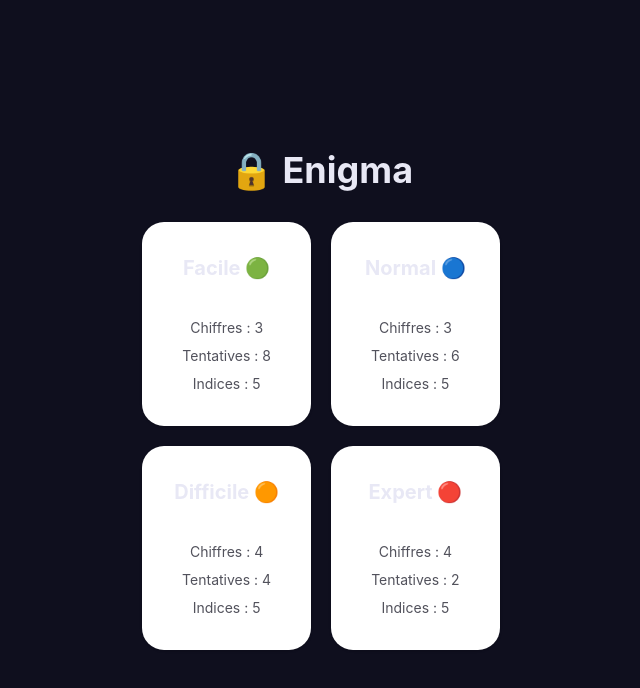
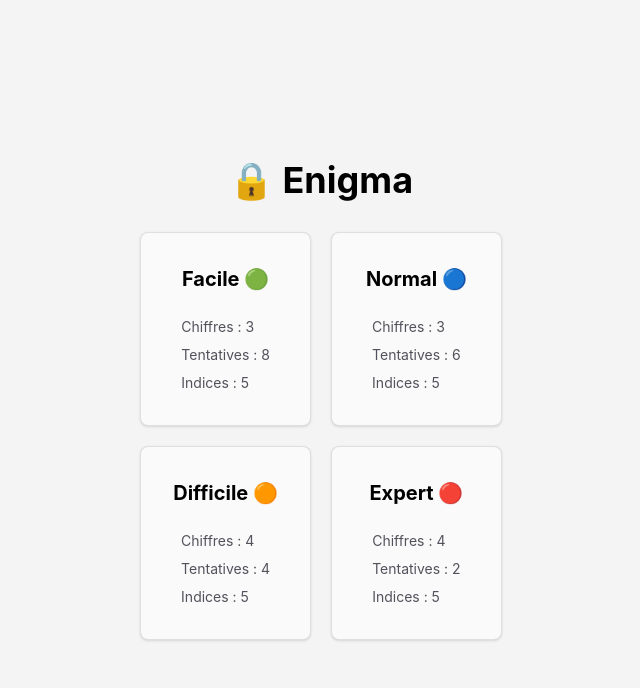
Before and after one commit to NiaikoLucka/Enigma, a React (Vite) app: page / in a window 1280 px wide. Shown: the top 688 px of the page, without its empty margins (319-959 px from the left). Built offline with nearby package versions, Linux system fonts and the light colour scheme.

Commit message:
Fix: add a niveau in game

```diff
--- a/src/App.tsx
+++ b/src/App.tsx
@@ -1,7 +1,7 @@
 import Game from "@/page/Game";
 function App() {
   return (
-    <div className="flex min-h-screen items-center justify-center">
+    <div className="flex min-h-screen items-center justify-center bg-zinc-200/40">
       <Game />
     </div>
   );
--- a/src/components/GameMenu.tsx
+++ b/src/components/GameMenu.tsx
@@ -1,14 +1,37 @@
-import { GAME_CONFIG, Difficulty, type GameConfig } from "@/core";
+import { GAME_CONFIG, Difficulty, type GameSession } from "@/core";
+
+import Card from "./ui/Card";
 
 interface GameMenuProps {
-  onStart: (config: GameConfig) => void;
+  onStart: (session: GameSession) => void;
 }
 
 export default function GameMenu({ onStart }: GameMenuProps) {
   return (
-    <div className="flex items-cente justify-center p-6">
-      <div className="w-full max-w-4xl">
-        <h1 className="text-4xl font-bold text-center mb-8">🔒 Enigma</h1>
+    <div
+      className="
+      flex
+      items-center
+      justify-center
+      p-6
+      "
+    >
+      <div
+        className="
+        w-full
+        max-w-4xl
+        "
+      >
+        <h1
+          className="
+          text-4xl
+          font-bold
+          text-center
+          mb-8
+          "
+        >
+          🔒 Enigma
+        </h1>
 
         <div
           className="
@@ -18,23 +41,31 @@ export default function GameMenu({ onStart }: GameMenuProps) {
           gap-5
           "
         >
-          {Object.entries(GAME_CONFIG).map(([difficulty, config]) => (
-            <button
+          {Object.entries(GAME_CONFIG).map(([difficulty, config]) => {
+            const level = difficulty as Difficulty;
+
+            return (
+              <Card
                 key={difficulty}
 
-              onClick={() => onStart(config)}
+                onClick={() =>
+                  onStart({
+                    difficulty: level,
+
+                    config,
+                  })
+                }
 
                 className="
-                  rounded-3xl
-                  bg-white
+                bg-zinc-50
                 p-8
                 flex
                 flex-col
                 items-center
                 gap-6
-                  shadow
                 cursor-pointer
                 hover:-translate-y-1
+                hover:shadow-lg
                 transition-all
                 "
               >
@@ -42,10 +73,9 @@ export default function GameMenu({ onStart }: GameMenuProps) {
                   className="
                   text-xl
                   font-bold
-                    mb-3
                   "
                 >
-                {getDifficultyLabel(difficulty as Difficulty)}
+                  {getDifficultyLabel(level)}
                 </h2>
 
                 <div
@@ -55,14 +85,15 @@ export default function GameMenu({ onStart }: GameMenuProps) {
                   text-zinc-600
                   "
                 >
-                <p> Chiffres : {config.digits}</p>
+                  <p>Chiffres : {config.digits}</p>
 
                   <p>Tentatives : {config.maxAttempts}</p>
 
                   <p>Indices : {config.minClues}</p>
                 </div>
-            </button>
-          ))}
+              </Card>
+            );
+          })}
         </div>
       </div>
     </div>
--- a/src/components/LockDownEnigme.tsx
+++ b/src/components/LockDownEnigme.tsx
@@ -1,6 +1,6 @@
 import { useEffect, useRef, useState, type KeyboardEvent } from "react";
 
-import type { GameConfig } from "@/core";
+import type { GameSession } from "@/core";
 
 import AnimatedLock from "./Animatedlock";
 import Clues from "./Clues";
@@ -8,14 +8,15 @@ import Clues from "./Clues";
 import { useLockGame } from "../hooks/useLockGame";
 
 interface LockdownEnigmeProps {
-  config: GameConfig;
+  session: GameSession;
   onBack: () => void;
 }
 
 export default function LockdownEnigme({
-  config,
+  session,
   onBack,
 }: LockdownEnigmeProps) {
+  const { config, difficulty } = session;
   const { state, startGame, submitGuess, animation, animationKey } =
     useLockGame();
 
@@ -119,6 +120,14 @@ export default function LockdownEnigme({
           text-center
           "
           >
+            <p
+              className="text-gray-500 "
+            >
+              Niveau :{" "}
+              <span className="font-bold text-blue-600">
+                {getDifficultyLabel(difficulty)}
+              </span>
+            </p>
             <p
               className="
             text-gray-500
@@ -253,4 +262,22 @@ export default function LockdownEnigme({
       </div>
     </div>
   );
+  function getDifficultyLabel(difficulty: GameSession["difficulty"]) {
+    switch (difficulty) {
+      case "easy":
+        return "Facile 🟢";
+
+      case "normal":
+        return "Normal 🔵";
+
+      case "hard":
+        return "Difficile 🟠";
+
+      case "expert":
+        return "Expert 🔴";
+
+      default:
+        return difficulty;
+    }
+  }
 }
--- /dev/null
+++ b/src/components/ui/Card.tsx
@@ -0,0 +1,20 @@
+import { cn } from "@/lib/utils";
+
+interface cardProps {
+  className?: string;
+  children: React.ReactNode;
+  onClick?: () => void;
+}
+
+const Card = ({ children, className, onClick }: cardProps) => {
+  return (
+    <div
+      onClick={onClick}
+      className={cn("border border-zinc-400/30 rounded-lg shadow-sm p-4", className)}
+    >
+      {children}
+    </div>
+  );
+};
+
+export default Card;
--- a/src/core/index.ts
+++ b/src/core/index.ts
@@ -4,3 +4,4 @@ export * from "./models/types";
 export * from "./config/GameConfig"
 export * from "./config/Difficulty"
 export * from "./models/LockAnimation"
+export * from "./models/GameSession"
--- a/src/hooks/useLockGame.ts
+++ b/src/hooks/useLockGame.ts
@@ -23,6 +23,10 @@ export function useLockGame() {
     setState({
       ...engine.getState(),
     });
+
+    setAnimation("idle");
+
+    setAnimationKey((prev) => prev + 1);
   }
 
   function submitGuess(answer: string) {
@@ -36,7 +40,7 @@ export function useLockGame() {
 
     setAnimation(result.animation);
 
-    setAnimationKey(prev => prev + 1);
+    setAnimationKey((prev) => prev + 1);
 
     return result;
   }
@@ -50,6 +54,6 @@ export function useLockGame() {
 
     animation,
 
-    animationKey
+    animationKey,
   };
 }
--- a/src/index.css
+++ b/src/index.css
@@ -1,60 +1 @@
 @import "tailwindcss";
-
-@theme inline {
-  --color-foreground: var(--foreground);
-  --color-background: var(--background);
-  --color-card: var(--card);
-  --color-card-foreground: var(--card-foreground);
-  --color-popover: var(--popover);
-  --color-popover-foreground: var(--popover-foreground);
-  --color-primary: var(--primary);
-  --color-primary-foreground: var(--primary-foreground);
-  --color-secondary: var(--secondary);
-  --color-secondary-foreground: var(--secondary-foreground);
-  --color-muted: var(--muted);
-  --color-muted-foreground: var(--muted-foreground);
-  --color-accent: var(--accent);
-  --color-accent-foreground: var(--accent-foreground);
-  --color-destructive: var(--destructive);
-  --color-border: var(--border);
-  --color-input: var(--input);
-  --color-ring: var(--ring);
-  --radius-sm: calc(var(--radius) * 0.6);
-  --radius-md: calc(var(--radius) * 0.8);
-  --radius-lg: var(--radius);
-  --radius-xl: calc(var(--radius) * 1.4);
-  --radius-2xl: calc(var(--radius) * 1.8);
-  --radius-3xl: calc(var(--radius) * 2.2);
-  --radius-4xl: calc(var(--radius) * 2.6);
-}
-
-:root {
-  --background: #0f0f1e;
-  --foreground: #e8e8f5;
-  --card: #1a1a2e;
-  --card-foreground: #e8e8f5;
-  --popover: #1a1a2e;
-  --popover-foreground: #e8e8f5;
-  --primary: #6366f1;
-  --primary-foreground: #0f0f1e;
-  --secondary: #3b3b5c;
-  --secondary-foreground: #e8e8f5;
-  --muted: #3b3b5c;
-  --muted-foreground: #a0a0b8;
-  --accent: #818cf8;
-  --accent-foreground: #0f0f1e;
-  --destructive: #ef4444;
-  --border: #2a2a3e;
-  --input: #1a1a2e;
-  --ring: #6366f1;
-  --radius: 0.625rem;
-}
-
-@layer base {
-  * {
-    @apply border-border outline-ring/50;
-  }
-  body {
-    @apply bg-background text-foreground;
-  }
-}
--- a/src/page/Game.tsx
+++ b/src/page/Game.tsx
@@ -3,14 +3,28 @@ import { useState } from "react";
 import GameMenu from "@/components/GameMenu";
 import LockdownEnigme from "@/components/LockDownEnigme";
 
-import type { GameConfig } from "@/core";
+import type { GameSession } from "@/core";
 
 export default function Game() {
-  const [config, setConfig] = useState<GameConfig | null>(null);
+  const [session, setSession] = useState<GameSession | null>(null);
 
-  if (!config) {
-    return <GameMenu onStart={setConfig} />;
+  function handleStart(session: GameSession) {
+    setSession(session);
   }
 
-  return <LockdownEnigme config={config} onBack={() => setConfig(null)} />;
+  function handleBack() {
+    setSession(null);
+  }
+
+  if (!session) {
+    return <GameMenu onStart={handleStart} />;
+  }
+
+  return (
+    <LockdownEnigme
+      session={session}
+
+      onBack={handleBack}
+    />
+  );
 }
```
Also changed, not shown: src/core/models/GameSession.ts (added, +9 -0 lines). Lines whose indentation alone changed are shown as unchanged.
